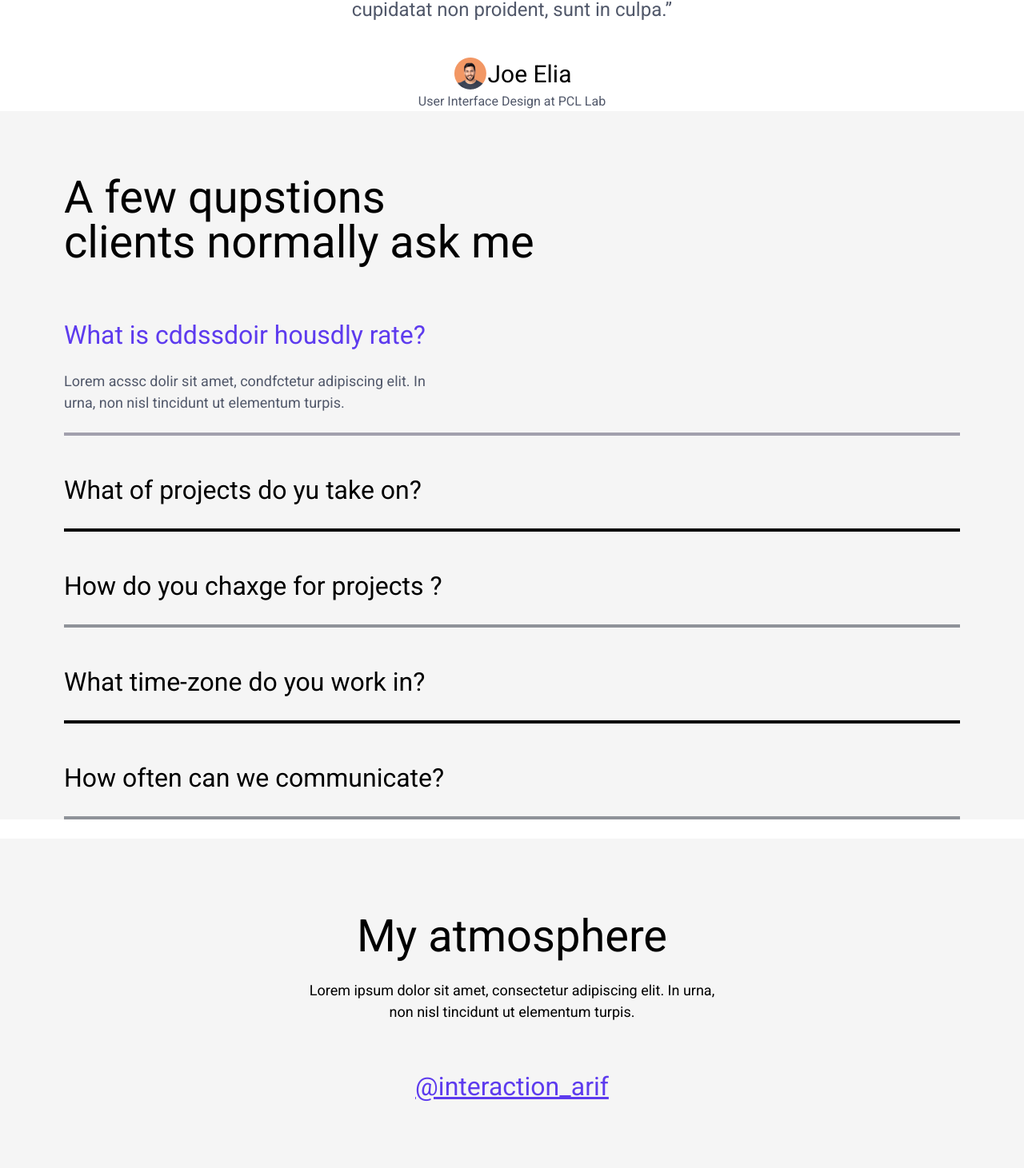
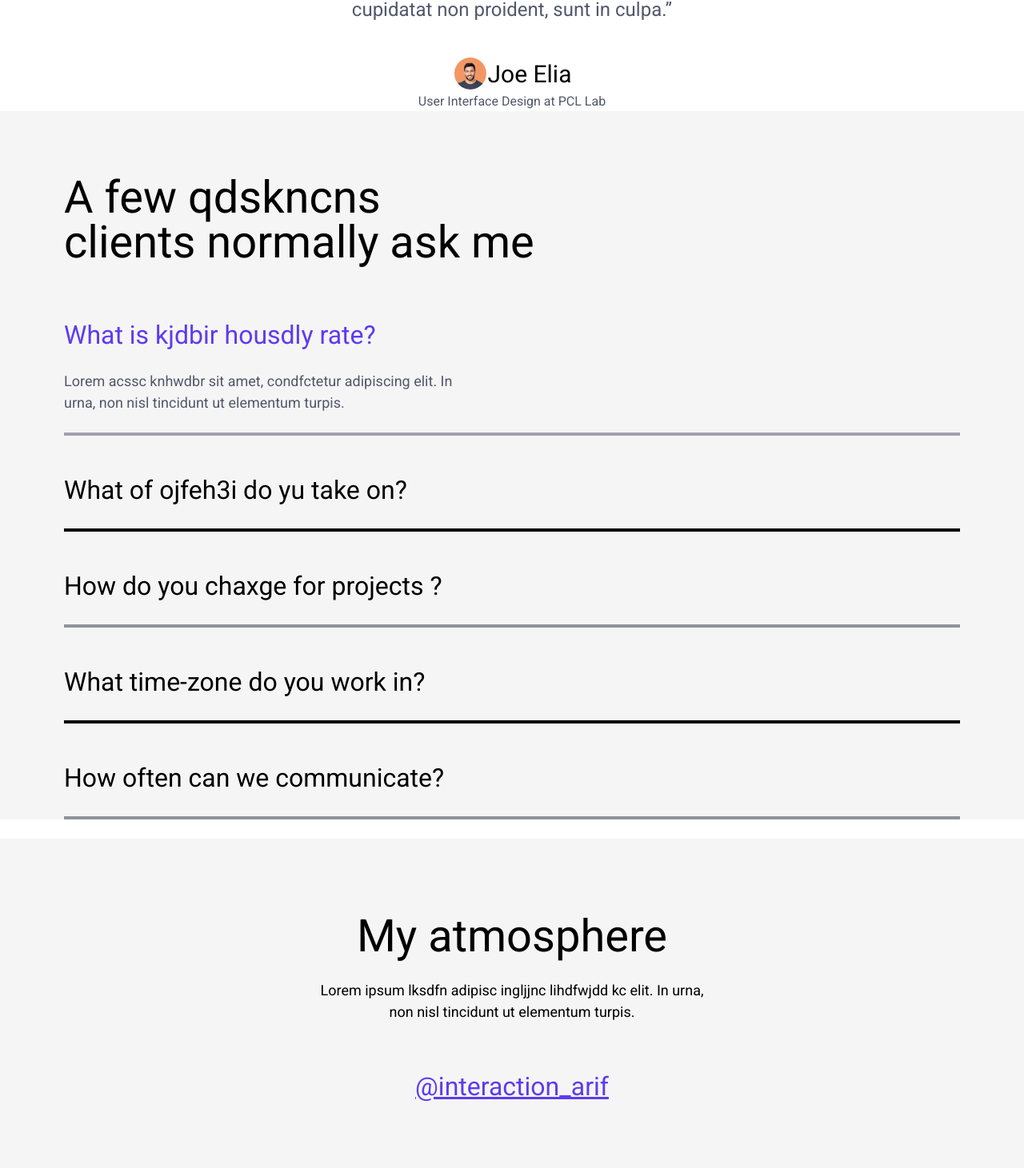
Before and after one commit to azkarullhassan/SD-profolio, a Next.js app: page / in a window 1280 px wide. Shown: the part 4709-6170 px from the top of the page at 80% size. Built offline with nearby package versions, Linux system fonts and the light colour scheme; grey boxes are pictures that could not be loaded.

Commit message:
first commit

```diff
--- a/app/components/Eight.jsx
+++ b/app/components/Eight.jsx
@@ -6,7 +6,7 @@ const Eight = () => {
     <main  className='mx-auto max-w-[80rem]'>
        <div className=' text-center pt-20'>
         <h1 className='font-medium text-[56px]'>My atmosphere</h1>
-        <h2 className='font-normal text-[18px] pt-3'>Lorem ipsum dolor sit amet, consectetur adipiscing elit. In urna, <br /> non nisl tincidunt ut elementum turpis.</h2>
+        <h2 className='font-normal text-[18px] pt-3'>Lorem ipsum lksdfn adipisc ingljjnc lihdfwjdd  kc elit. In urna, <br /> non nisl tincidunt ut elementum turpis.</h2>
         <h3 className='font-medium text-[32px] text-[#5D3BEE] underline pt-14'>@interaction_arif</h3>
        </div>
 
--- a/app/components/Seven.jsx
+++ b/app/components/Seven.jsx
@@ -4,17 +4,17 @@ const Seven = () => {
   return (
     <section className='w-full bg-[#F5F5F5] '>
      <main className='mx-auto max-w-[70rem] md:p-0 p-5 '>
-          <h1 className='font-medium md:text-[56px] text-[28px] leading-none pt-20 '>A few qupstions <br />
+          <h1 className='font-medium md:text-[56px] text-[28px] leading-none pt-20 '>A few qdskncns <br />
        clients normally ask me</h1>
-       <h2 className='font-medium md:text-[32px] text-[22px] text-[#5D3BEE]  pt-16'>What is cddssdoir  housdly rate?</h2>
+       <h2 className='font-medium md:text-[32px] text-[22px] text-[#5D3BEE]  pt-16'>What is kjdbir  housdly rate?</h2>
        <div className='flex justify-between pt-5'>
-           <h1 className='font-normal md:text-[18px] text-[12px] text-[#51586A] '>Lorem acssc dolir sit amet, condfctetur adipiscing elit. In <br /> urna, non nisl tincidunt ut elementum turpis.</h1>
+           <h1 className='font-normal md:text-[18px] text-[12px] text-[#51586A] '>Lorem acssc knhwdbr sit amet, condfctetur adipiscing elit. In <br /> urna, non nisl tincidunt ut elementum turpis.</h1>
            <ion-icon name="remove-circle-outline" size="large"></ion-icon>
        </div>
        <div className=' h-0.5 border-2 border-[#a2a0ad] my-6'></div>
 
        <div className='flex justify-between pt-5 '>
-           <h1 className='font-medium md:text-[32px] text-[18px]  '>What  of projects do yu take on?</h1>
+           <h1 className='font-medium md:text-[32px] text-[18px]  '>What  of ojfeh3i do yu take on?</h1>
            <ion-icon name="add-circle-outline" size="large"></ion-icon>
        </div>
        <div className=' h-0.5 border-2 border-[#000000] my-6'></div>
```
